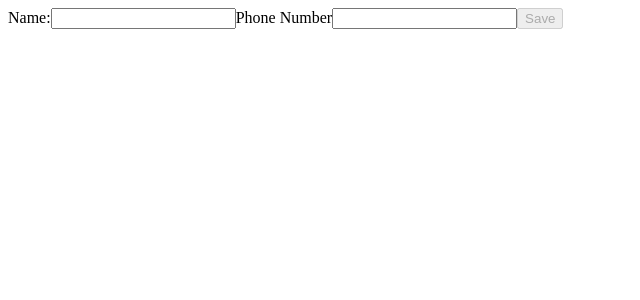
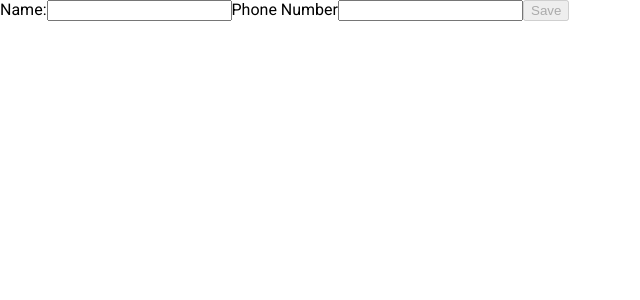
Before and after one commit to BrianMJWood/norrisbook, an Angular app: page / in a window 1280 px wide. Shown: the top 300 px of the page, without its empty margins (0-640 px from the left). Built offline with nearby package versions, Linux system fonts and the light colour scheme.

Commit message:
isntalling angular material

```diff
--- a/angular.json
+++ b/angular.json
@@ -32,6 +32,7 @@
               }
             ],
             "styles": [
+              "@angular/material/prebuilt-themes/cyan-orange.css",
               "src/styles.scss"
             ],
             "scripts": []
@@ -91,6 +92,7 @@
               }
             ],
             "styles": [
+              "@angular/material/prebuilt-themes/cyan-orange.css",
               "src/styles.scss"
             ],
             "scripts": []
--- a/package.json
+++ b/package.json
@@ -10,10 +10,12 @@
   },
   "private": true,
   "dependencies": {
+    "@angular/cdk": "^19.2.15",
     "@angular/common": "^19.2.0",
     "@angular/compiler": "^19.2.0",
     "@angular/core": "^19.2.0",
     "@angular/forms": "^19.2.0",
+    "@angular/material": "^19.2.15",
     "@angular/platform-browser": "^19.2.0",
     "@angular/platform-browser-dynamic": "^19.2.0",
     "@angular/router": "^19.2.0",
--- a/src/index.html
+++ b/src/index.html
@@ -6,8 +6,10 @@
   <base href="/">
   <meta name="viewport" content="width=device-width, initial-scale=1">
   <link rel="icon" type="image/x-icon" href="favicon.ico">
+  <link href="https://fonts.googleapis.com/css2?family=Roboto:wght@300;400;500&display=swap" rel="stylesheet">
+  <link href="https://fonts.googleapis.com/icon?family=Material+Icons" rel="stylesheet">
 </head>
-<body>
+<body class="mat-typography">
   <app-root></app-root>
 </body>
 </html>
--- a/src/styles.scss
+++ b/src/styles.scss
@@ -1 +1,4 @@
 /* You can add global styles to this file, and also import other style files */
+
+html, body { height: 100%; }
+body { margin: 0; font-family: Roboto, "Helvetica Neue", sans-serif; }
```
Also changed, not shown: 1 other file (tests, documents, lock files or other folders).
